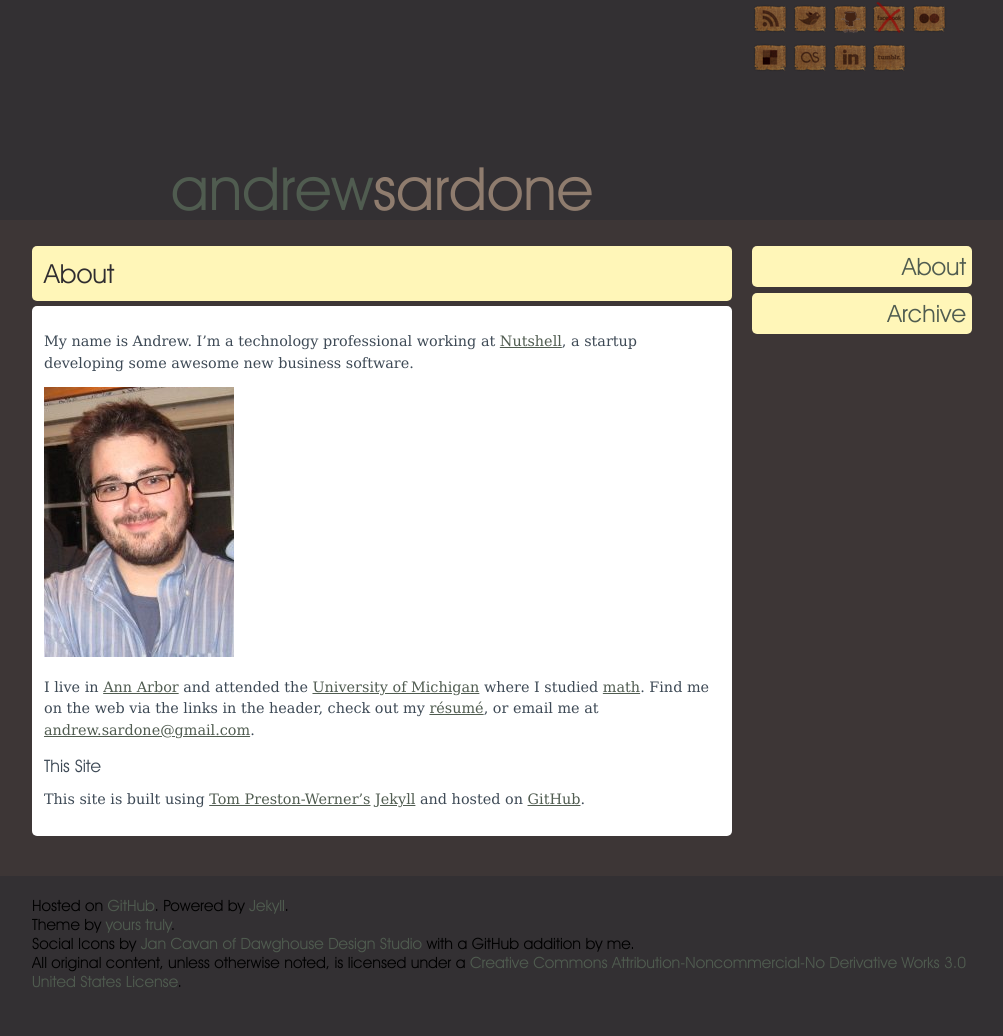
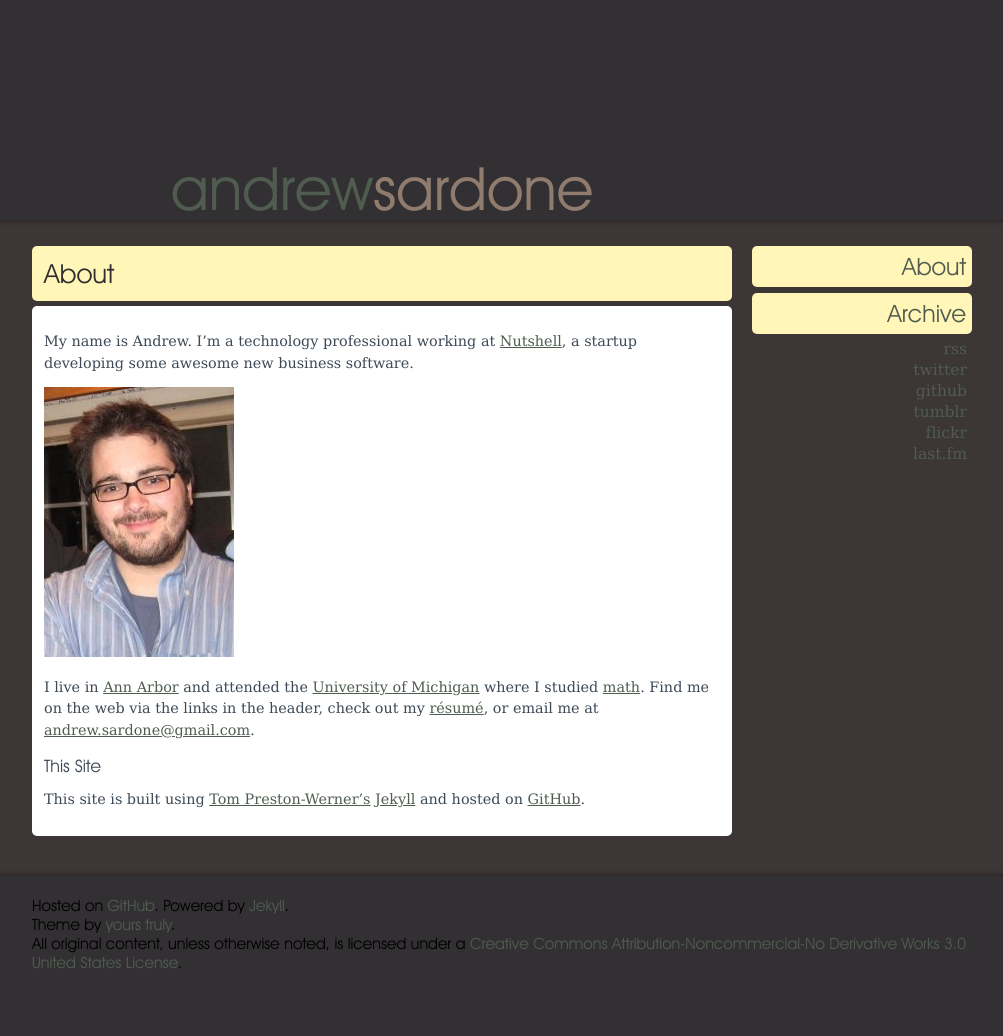
Before and after one commit to andrewsardone/andrewsardone.github.com, a Jekyll site: the page built from about.md, in a window 1280 px wide. Shown: the whole page, without its empty margins (138-1141 px from the left). Built offline with Jekyll 4.4.1, drawn with Linux system fonts in a browser that asks for light colours; Markdown is read by kramdown in place of the engine named in the settings.

Commit message:
Move social links and add header & footer shadows

```diff
--- a/_layouts/default.html
+++ b/_layouts/default.html
@@ -24,26 +24,6 @@
           <a href="/"><span class="firstname">andrew</span><span class="lastname">sardone</span></a>
         </h1>
       </div>
-      <div class="column grid_3 align_right">
-        <a id="rss_link" class="social_link" href="http://feeds2.feedburner.com/andrewsardone"><img src="/images/rss.png"/></a>
-        <div id="rss_tooltip" class="social_tooltip">rss</div>
-        <a id="twitter_link" class="social_link" href="http://twitter.com/andrewa2"><img src="/images/twitter.png"/></a>
-        <div id="twitter_tooltip" class="social_tooltip">twitter</div>
-        <a id="github_link" class="social_link" href="http://github.com/andrewsardone"><img src="/images/github.png"/></a>
-        <div id="github_tooltip" class="social_tooltip">github</div>
-        <a id="facebook_link" class="social_link" href="http://facebook.com/andrewsardone"><img src="/images/facebookx.png"/></a>
-        <div id="facebook_tooltip" class="social_tooltip">facebook</div>
-        <a id="flickr_link" class="social_link" href="http://flickr.com/photos/andrewsardone"><img src="/images/flickr.png"/></a>
-        <div id="flickr_tooltip" class="social_tooltip">flickr</div>
-        <a id="delicious_link" class="social_link" href="http://delicious.com/andrewsardone"><img src="/images/delicious.png"/></a>
-        <div id="delicious_tooltip" class="social_tooltip">delicious</div>
-        <a id="lastfm_link" class="social_link" href="http://last.fm/user/andrewsardone"><img src="/images/last-fm.png"/></a>
-        <div id="lastfm_tooltip" class="social_tooltip">last.fm</div>
-        <a id="linkedin_link" class="social_link" href="http://www.linkedin.com/in/sardone"><img src="/images/linked-in.png"/></a>
-        <div id="linkedin_tooltip" class="social_tooltip">linkedin</div>
-        <a id="tumblr_link" class="social_link" href="http://andrewsardone.tumblr.com"><img src="/images/tumblr.png"/></a>
-        <div id="tumblr_tooltip" class="social_tooltip">tumblr</div>
-      </div>
     </div>
   </div>
 
@@ -57,13 +37,14 @@
          <li><a href="/about">About</a></li>
          <li><a href="/archive">Archive</a></li>
        </ul>
-       <div id="twitter_feed">
-         <div id="twitter_header">
-           <h3><a href="http://twitter.com/andrewa2">tweets</a></h3>
-         </div>
-         <div id="tweets">
-         </div>
-       </div>
+       <ul id="social">
+         <li><a id="rss_link" class="social-link" href="http://feeds2.feedburner.com/andrewsardone">rss</a></li>
+         <li><a id="twitter_link" class="social-link" href="http://twitter.com/andrewa2">twitter</a></li>
+         <li><a id="github_link" class="social-link" href="http://github.com/andrewsardone">github</a></li>
+         <li><a id="tumblr_link" class="social-link" href="http://andrewsardone.tumblr.com">tumblr</a></li>
+         <li><a id="flickr_link" class="social-link" href="http://flickr.com/photos/andrewsardone">flickr</a></li>
+         <li><a id="lastfm_link" class="social-link" href="http://last.fm/user/andrewsardone">last.fm</a></li>
+       </ul>
      </div>
    </div>
   </div>
@@ -74,7 +55,6 @@
     <div class="column grid_12" role="contentinfo">
       <p>Hosted on <a href="http://github.com/andrewsardone/andrewsardone.github.com">GitHub</a>. Powered by <a href="http://github.com/mojombo/jekyll">Jekyll</a>.</p>
       <p>Theme by <a href="http://andrewsardone.com">yours truly</a>.</p>
-      <p>Social Icons by <a href="http://www.dawghousedesignstudio.com/">Jan Cavan of Dawghouse Design Studio</a> with a GitHub addition by me.</p>
       <p>All original content, unless otherwise noted, is licensed under a <a rel="license" href="http://creativecommons.org/licenses/by-nc-nd/3.0/us/">Creative Commons Attribution-Noncommercial-No Derivative Works 3.0 United States License</a>.</p>
     </div>
   </div>
--- a/css/screen.css
+++ b/css/screen.css
@@ -45,6 +45,12 @@ body:before {
   width: 100%;
   height: 220px;
   background-color: #333033;
+  bottom-border: 1px solid black;
+  -moz-box-shadow: 0 2px 5px rgba(0, 0, 0, 0.35);
+  -webkit-box-shadow: 0 2px 5px rgba(0, 0, 0, 0.35);
+  box-shadow: 0 2px 5px rgba(0, 0, 0, 0.35);
+  z-index: 10;
+  position: relative;
 }
 
 h1 {
@@ -214,46 +220,17 @@ a:hover {
   font-size: 12px;
 }
 
-#twitter_feed {
-  display: none;
-  margin-top: 20px;
+#social {
+  font-size: 1.3em;
+  text-align: right;
 }
 
-#twitter_header {
-  text-align: right;
-  border-bottom: 1px solid #e8cb83;
+#social li {
+  margin: 3px 5px;
 }
 
-#twitter_header h3 {
-  font-family: "AvantGarde", "Lucida Grande", Helvetica, Arial, sans-serif;
-  font-size: 1.5em;
-}
+#social .social-link {
 
-#twitter_header h3 a {
-  color: #e8cb83;
-}
-
-#twitter_loading {
-  margin-top: 10px;
-  text-align: center;
-}
-
-.tweet_list li {
-  margin: 10px 0;
-}
-
-.tweet_list a {
-  color: #8f7c6e;
-}
-
-.tweet_time {
-  font-family: "AvantGarde", "Lucida Grande", Helvetica, Arial, sans-serif;
-  font-size: 0.9em;
-}
-
-.tweet_text {
-  color: #e8cb83;
-  /* font-size: 1.4em; */
 }
 
 #footer {
@@ -266,6 +243,10 @@ a:hover {
   padding: 20px 0;
   font-size: 1.3em;
   font-family: "AvantGarde", "Lucida Grande", Helvetica, Arial, sans-serif;
+  -moz-box-shadow: 0 -2px 5px rgba(0, 0, 0, 0.35);
+  -webkit-box-shadow: 0 -2px 5px rgba(0, 0, 0, 0.35);
+  box-shadow: 0 -2px 5px rgba(0, 0, 0, 0.35);
+  z-index: 10;
 }
 
 /* ================ */
```
